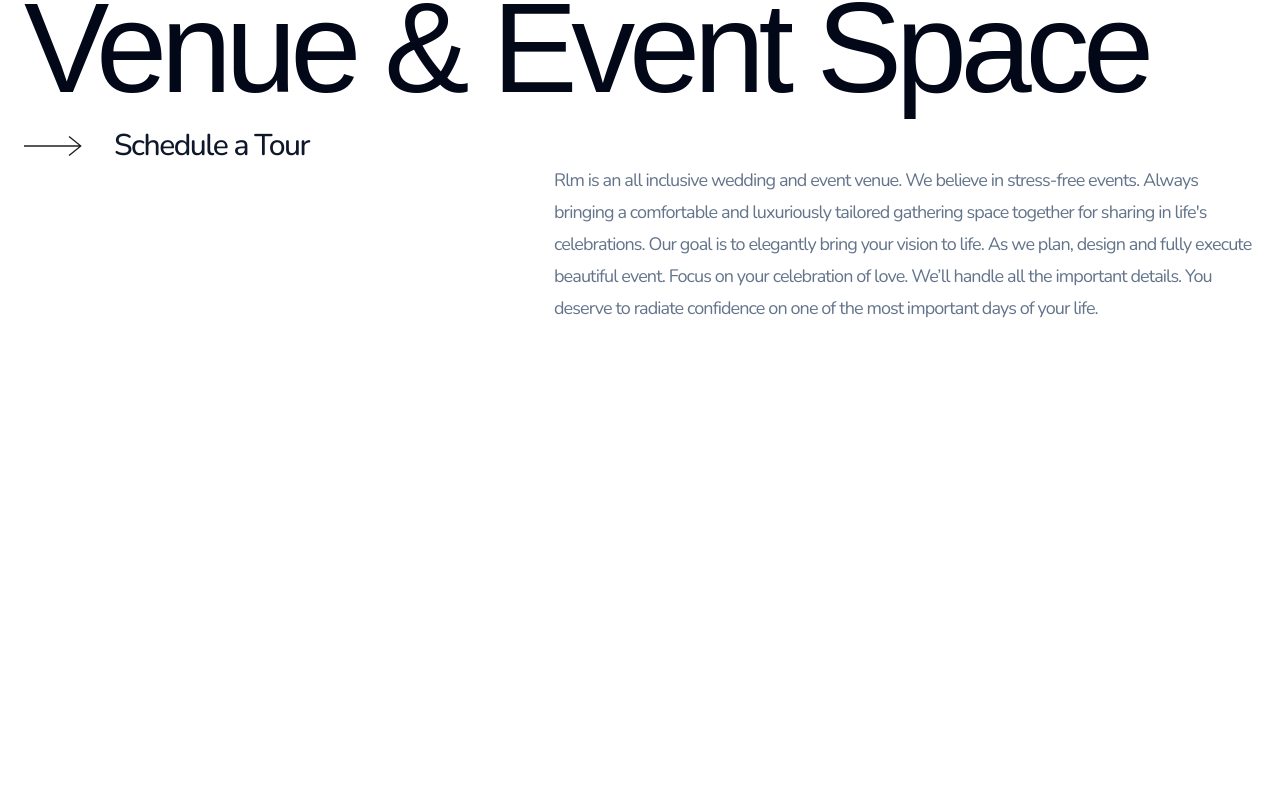
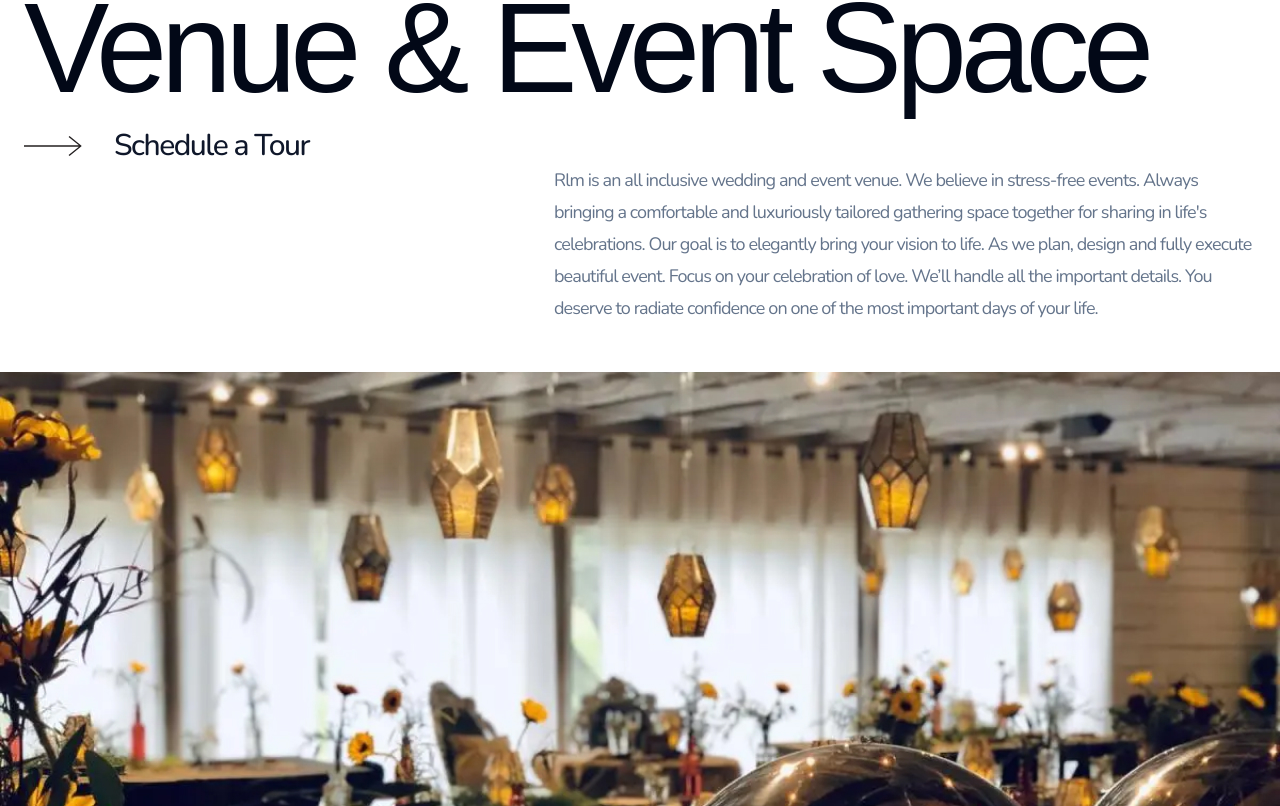
Before and after one commit to Dillonzellis/rlmaffairs-v4, a Next.js app: page / in a window 1280 px wide. Shown: the part 900-1706 px from the top of the page. Before the commit the page ends 1272 px from the top, so only its background shows below. Built offline with nearby package versions, Linux system fonts and the light colour scheme; a web font is replaced by a local one.

Commit message:
feat: add BackgroundImage component

```diff
--- a/src/app/page.tsx
+++ b/src/app/page.tsx
@@ -1,3 +1,5 @@
+import BackgroundImage from "@/components/BackgroundImage";
+import { FixedImage } from "@/components/FixImage";
 import { HeroNav } from "@/components/HeroNav";
 import MaxWidthWrapper from "@/components/MaxWidthWrapper";
 import { BodyText } from "@/components/typography/BodyText";
@@ -59,6 +61,9 @@ export default function Home() {
           </BodyText>
         </MaxWidthWrapper>
       </section>
+      <section>
+        <BackgroundImage imageUrl="/venue-feat.jpg" />
+      </section>
     </main>
   );
 }
--- /dev/null
+++ b/src/components/BackgroundImage.tsx
@@ -0,0 +1,14 @@
+interface BackgroundImageProps {
+  imageUrl: string;
+}
+
+const BackgroundImage = ({ imageUrl }: BackgroundImageProps) => {
+  return (
+    <div
+      className={`bg-center bg-fixed bg-no-repeat h-[434px] bg-cover`}
+      style={{ backgroundImage: `url(${imageUrl})` }}
+    ></div>
+  );
+};
+
+export default BackgroundImage;
```
Also changed, not shown: public/venue-feat.jpg (added).
